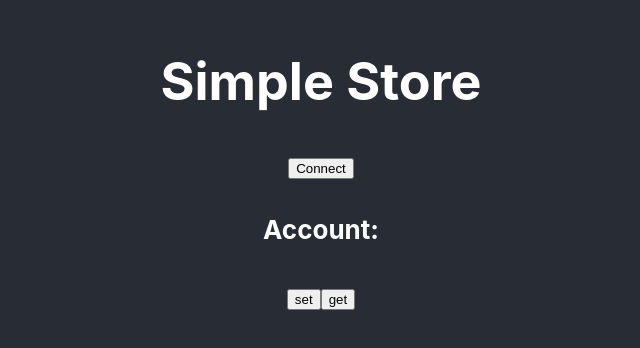
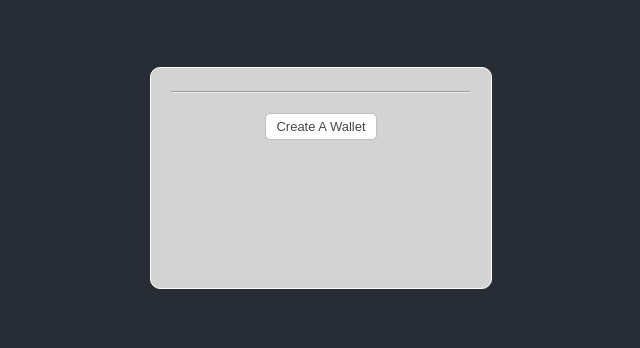
Before and after one commit to amirofy2002/smart-contract-ethers, a React (Create React App) app: page / in a window 1280 px wide. Shown: the part 222-570 px from the top of the page, without its empty margins (319-959 px from the left). Built offline with nearby package versions, Linux system fonts and the light colour scheme.

Commit message:
create a wallet with ether.js

```diff
--- a/package.json
+++ b/package.json
@@ -46,5 +46,8 @@
       "last 1 firefox version",
       "last 1 safari version"
     ]
+  },
+  "devDependencies": {
+    "sass": "^1.49.7"
   }
 }
--- a/src/App.tsx
+++ b/src/App.tsx
@@ -2,11 +2,12 @@ import React from "react";
 import logo from "./logo.svg";
 import "./App.css";
 import SimpleStore from "./components/SimpleStore";
+import Wallet from "./components/Wallet/Wallet";
 function App() {
   return (
     <div className="App">
       <header className="App-header">
-        <SimpleStore />
+        <Wallet />
       </header>
     </div>
   );
--- a/src/components/SimpleStore.tsx
+++ b/src/components/SimpleStore.tsx
@@ -45,7 +45,7 @@ function SimpleStore() {
     <div className="container">
       <h1>Simple Store</h1>
       <button onClick={connectWalletHandler}> Connect </button>
-      <h4> Account:{account} </h4>
+      <p> Account:{account} </p>
       <button onClick={setHandler}> set </button>
       <button onClick={getHandler}> get </button>
       <h3> {error} </h3>
--- /dev/null
+++ b/src/components/Wallet/Wallet.scss
@@ -0,0 +1,34 @@
+.wallet-container {
+  border: 1px solid white;
+  padding: 10px 20px;
+  border-radius: 10px;
+  min-width: 300px;
+  min-height: 200px;
+  background-color: lightgrey;
+  button {
+    border: 1px solid rgb(194, 193, 193);
+    padding: 5px 10px;
+    border-radius: 5px;
+    background-color: white;
+    cursor: pointer;
+    color: #484848;
+    font-size: small;
+    box-shadow: 0 0 1px 0px rgb(0 0 0 / 10%);
+  }
+  .addr {
+    color: black;
+    font-size: small;
+    span {
+      font-weight: bold;
+    }
+  }
+  .phrases {
+    font-size: xx-small;
+    color: black;
+    border: 1px solid salmon;
+    padding: 20px 10px;
+    border-radius: 5px;
+    background-color: #f44336;
+    margin: 0;
+  }
+}
--- /dev/null
+++ b/src/components/Wallet/Wallet.tsx
@@ -0,0 +1,35 @@
+import "./Wallet.scss";
+import { ethers } from "ethers";
+import { useState } from "react";
+function Wallet() {
+  const onCreateWallet = () => {
+    let wallet = ethers.Wallet.createRandom();
+    let privateKey = wallet.privateKey;
+    let address = wallet.address;
+
+    console.log({ privateKey, address, phrase: wallet.mnemonic.phrase });
+    setWalletAddress(address);
+    setPrivateKey(privateKey);
+    setPheases(wallet.mnemonic.phrase);
+  };
+  const [walletAddr, setWalletAddress] = useState<string>();
+  const [privateKey, setPrivateKey] = useState<string>();
+  const [phrases, setPheases] = useState<string>();
+  return (
+    <div className="wallet-container">
+      {walletAddr && (
+        <>
+          <p className="addr">
+            {" "}
+            Addr: <span>{walletAddr} </span>
+          </p>
+          <p className="phrases"> {phrases} </p>
+        </>
+      )}
+      <hr />
+      <button onClick={onCreateWallet}> Create A Wallet </button>
+    </div>
+  );
+}
+
+export default Wallet;
```
Also changed, not shown: 2 other files (tests, documents, lock files or other folders).
